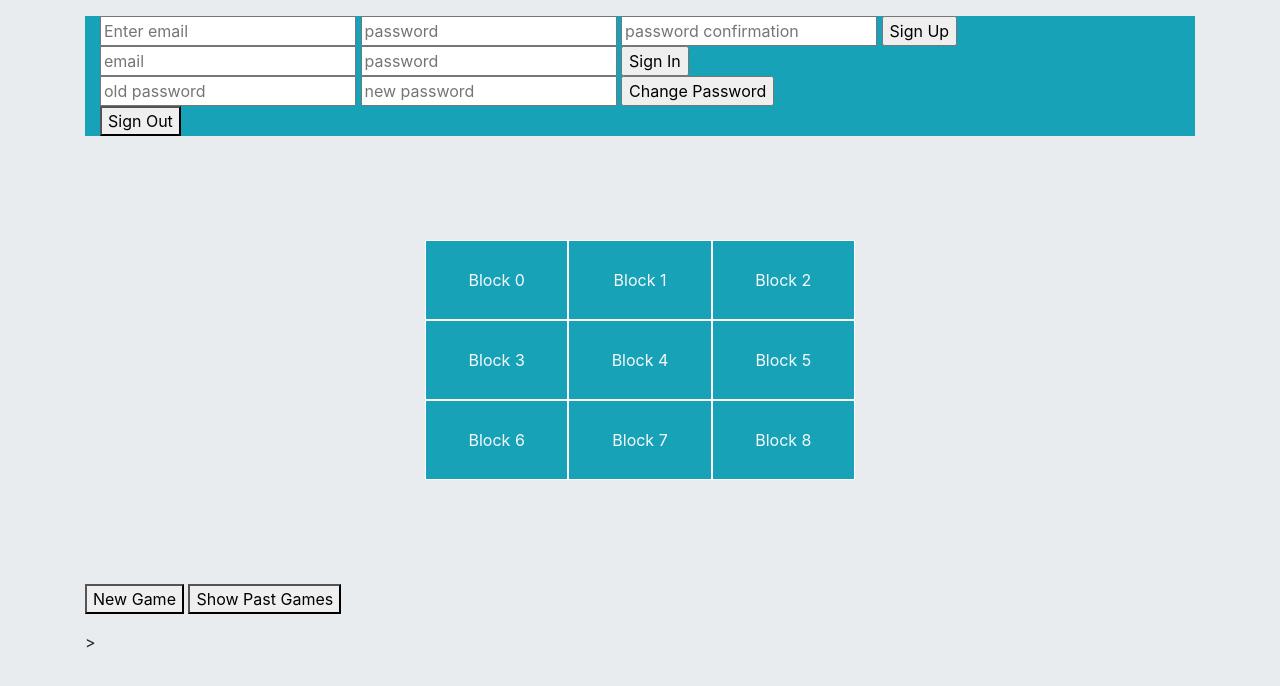
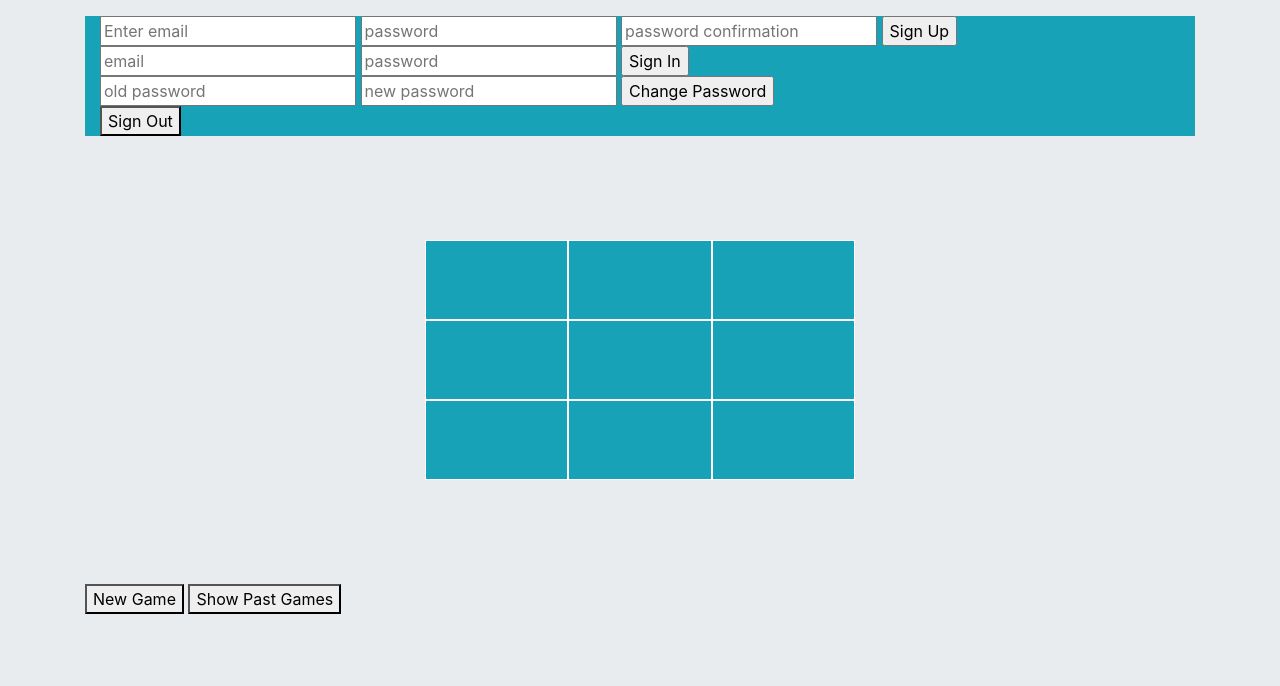
Before and after one commit to philgarrigan22/pjg-tic-tac-toe-client, a website built with webpack: page index.html in a window 1280 px wide. Built offline with nearby package versions, Linux system fonts and the light colour scheme.

Commit message:
Update game board
- Update game board div pieces.

```diff
--- a/index.html
+++ b/index.html
@@ -51,15 +51,15 @@
 
         <section class="game-board my-5">
             <div class="row">
-              <div id="square0" class="col-4 box alt-color">Block 0</div>
-              <div id="square1"class="col-4 box alt-color">Block 1</div>
-              <div id="square2"class="col-4 box alt-color">Block 2</div>
-              <div id="square3"class="col-4 box alt-color">Block 3</div>
-              <div id="square4"class="col-4 box alt-color">Block 4</div>
-              <div id="square5"class="col-4 box alt-color">Block 5</div>
-              <div id="square6"class="col-4 box alt-color">Block 6</div>
-              <div id="square7"class="col-4 box alt-color">Block 7</div>
-              <div id="square8"class="col-4 box alt-color">Block 8</div>
+              <div class="col-4 box alt-color" data-cell-index="0"></div>
+              <div class="col-4 box alt-color" data-cell-index="1"></div>
+              <div class="col-4 box alt-color" data-cell-index="2"></div>
+              <div class="col-4 box alt-color" data-cell-index="3"></div>
+              <div class="col-4 box alt-color" data-cell-index="4"></div>
+              <div class="col-4 box alt-color" data-cell-index="5"></div>
+              <div class="col-4 box alt-color" data-cell-index="6"></div>
+              <div class="col-4 box alt-color" data-cell-index="7"></div>
+              <div class="col-4 box alt-color" data-cell-index="8"></div>
             </div>
           </section>
 
@@ -73,8 +73,8 @@
         </section>
 
         <section class="game-stats">
-        <p id="show-games-list"></p>
-        </section>>
+        <h3 id="show-games-list"></h3>
+        </section>
 
 
 
```
